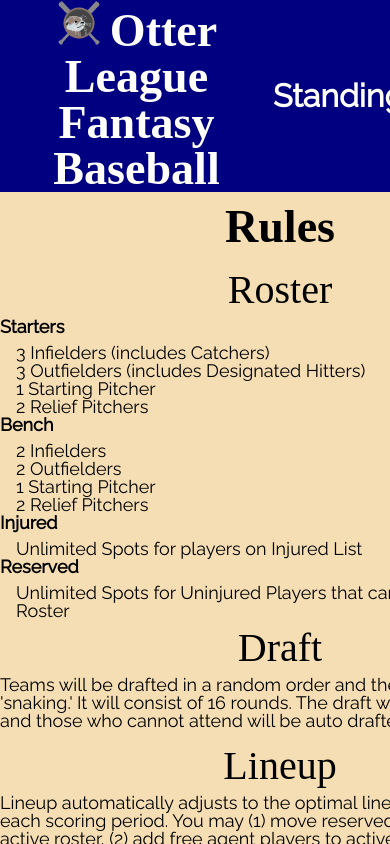
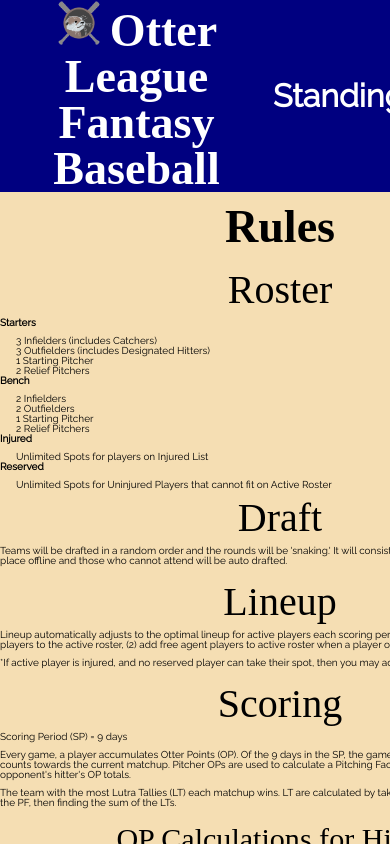
Before and after one commit to cMcVay/otter-baseball, a React (Create React App) app: page /Rules in a window 390 px wide. Shown: the top 844 px of the page. Built offline with nearby package versions, Linux system fonts and the light colour scheme; a web font is replaced by a local one.

Commit message:
responsive starts

```diff
--- a/src/App.css
+++ b/src/App.css
@@ -2,6 +2,12 @@
   text-align: center;
   font-family: 'Raleway', sans-serif;
   font-size: 18px;
+}
+
+@media only screen and (max-width: 400px) {
+  .App {
+    font-size: 10px;
+  }
 }
 
 h1, h2, h3, h4, h5, h6 {
```
